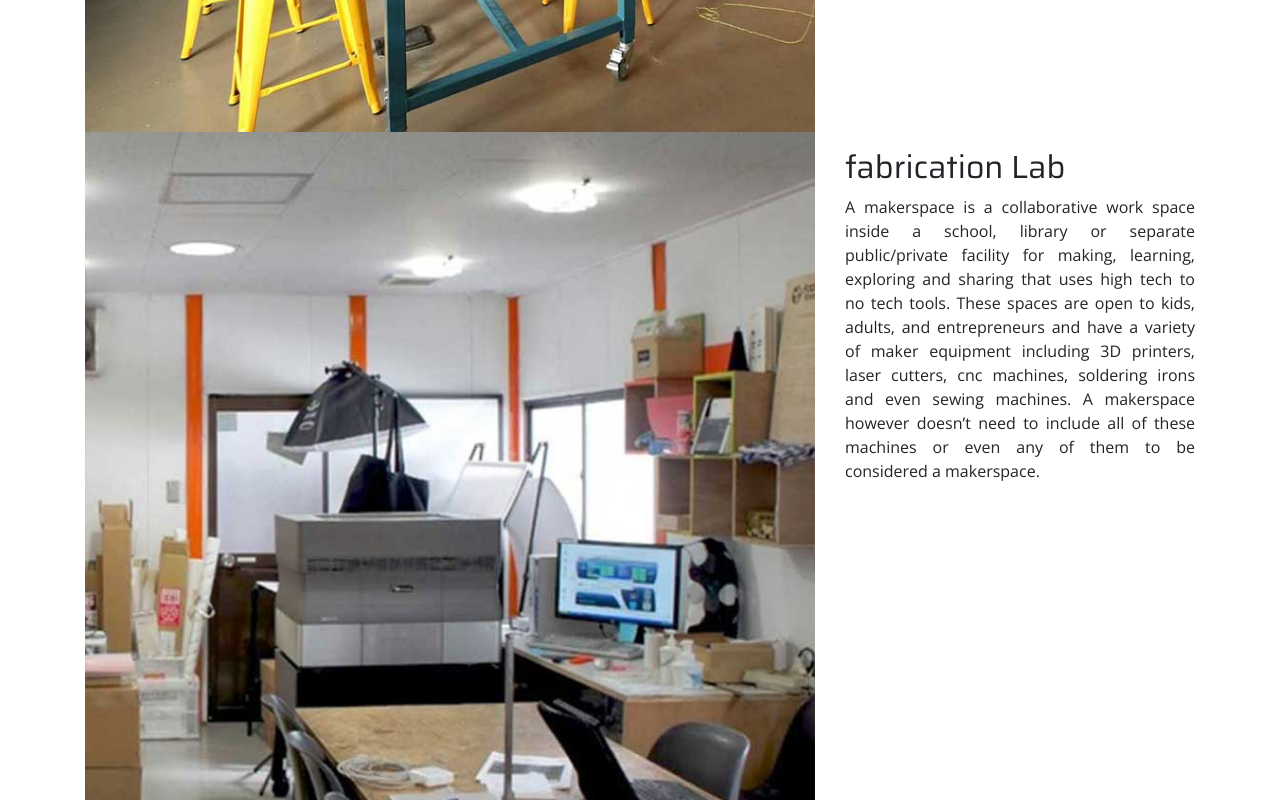
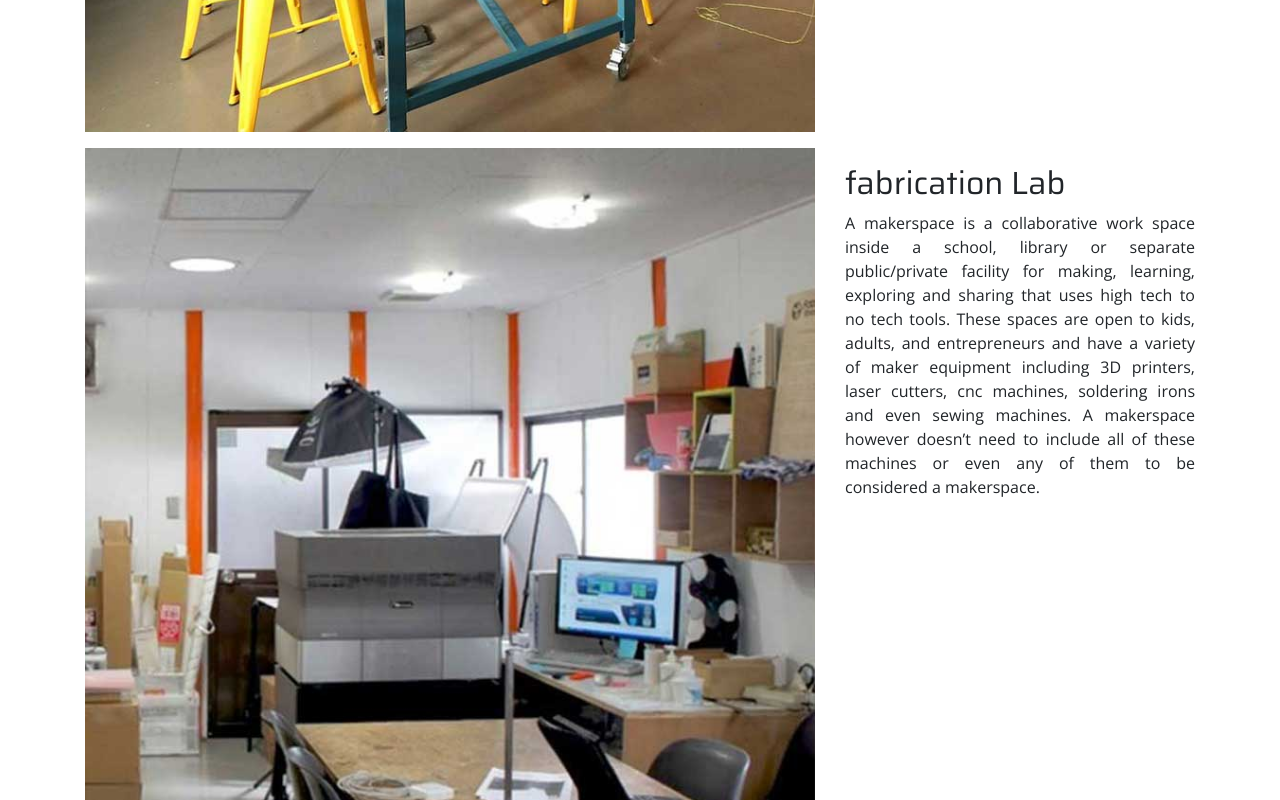
Before and after one commit to indraakkk/koslab, a plain HTML site: page index.html in a window 1280 px wide. Shown: the part 1900-2700 px from the top of the page. Drawn offline with nearby package versions, Linux system fonts and the light colour scheme.

Commit message:
add margin to at fablab section on html file

```diff
--- a/index.html
+++ b/index.html
@@ -86,7 +86,7 @@
     </div>
 
     <!-- content section_fablab -->
-    <div id="fablab" class="container">
+    <div id="fablab" class="container mt-3">
         <div class="row">
             <div class="col-sm-8 col-md-8 col-8">
                 <img src="./images/03FabLab.jpg" class="img-fluid float-center" alt="fablab_image">
```
